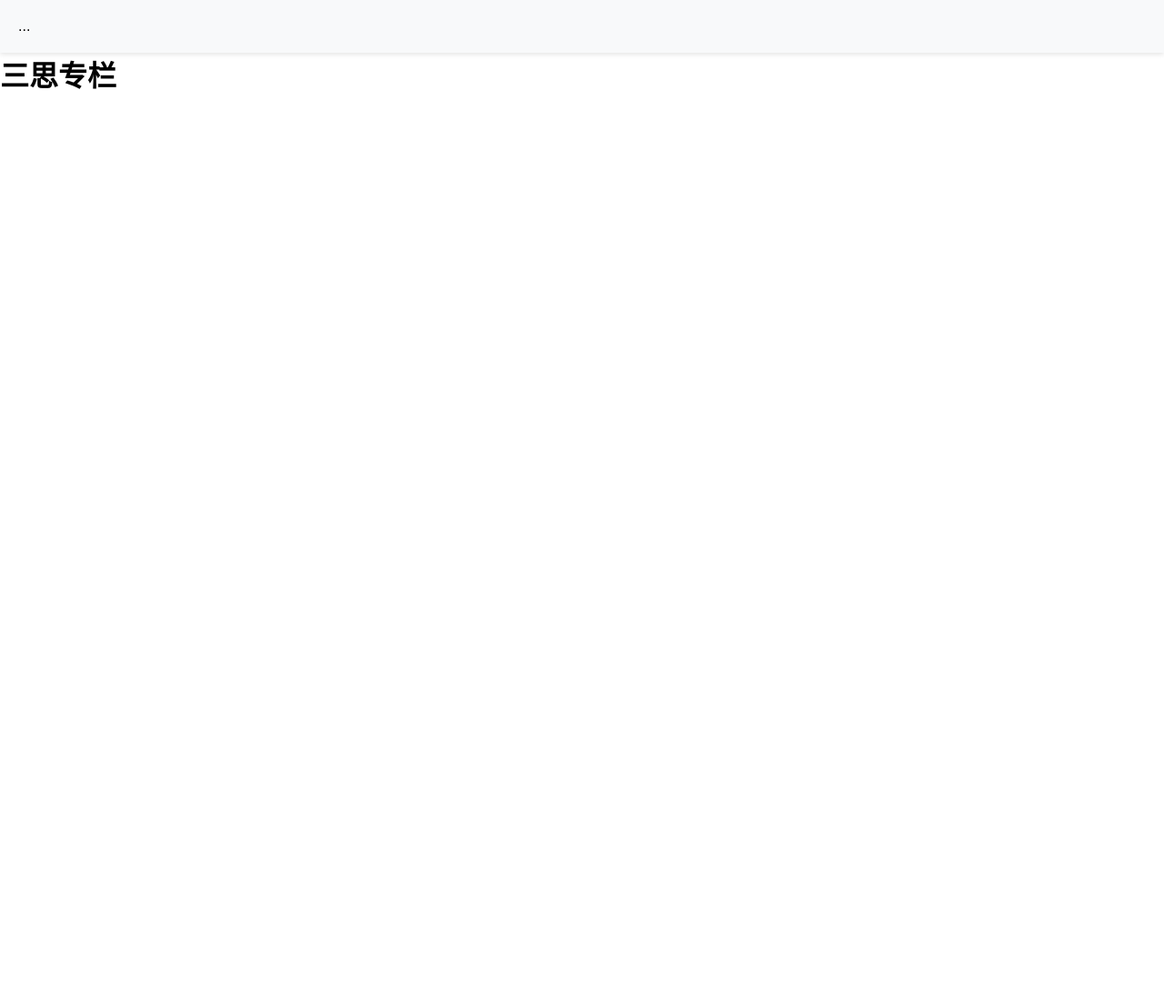
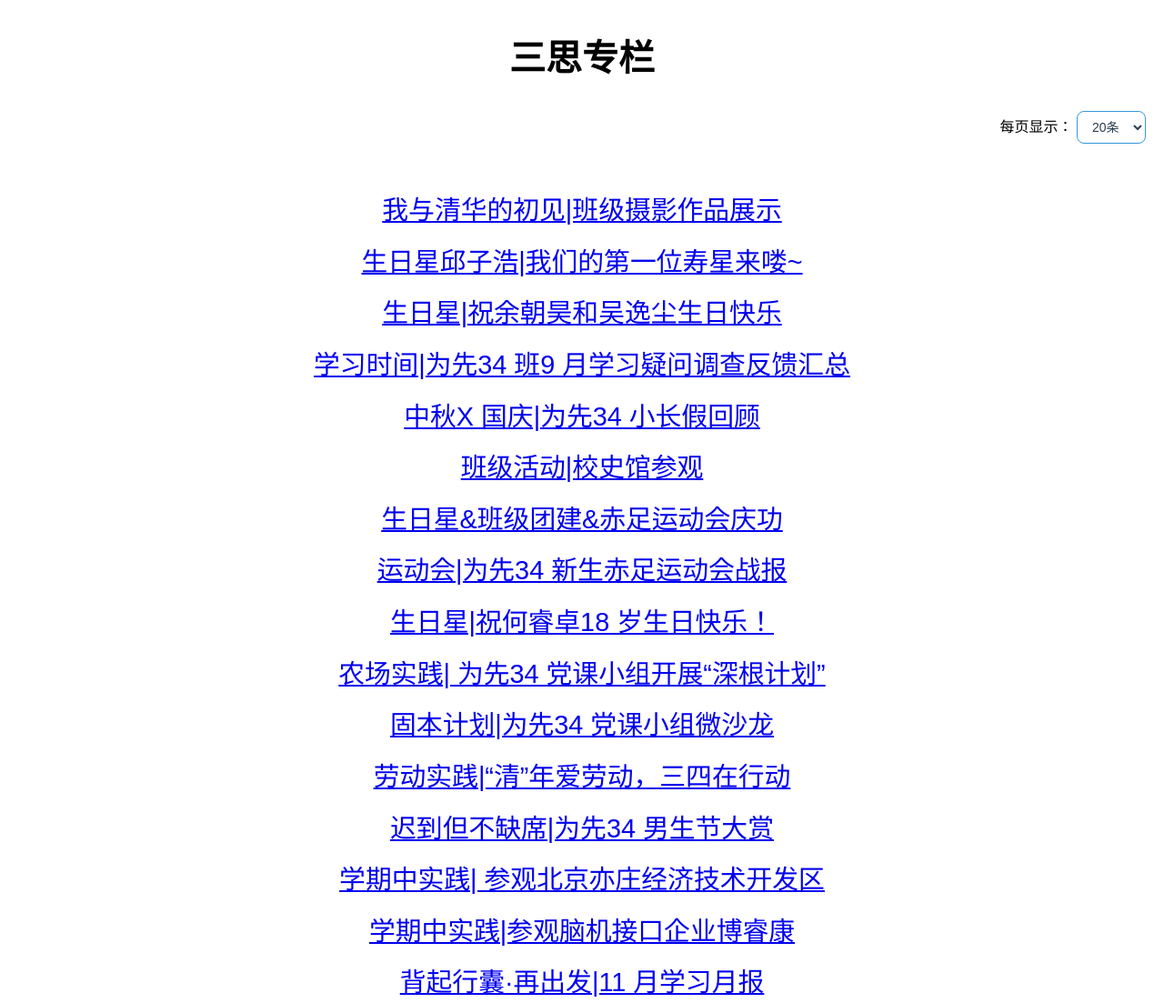
Before and after one commit to wx34tech/website, a plain HTML site: page front/pages/column.html in a window 1280 px wide. Shown: the top 1103 px of the page at 91% size. Before the commit the page ends 800 px from the top, so only its background shows below. Drawn offline with Linux system fonts and the light colour scheme.

Commit message:
Update column.html

```diff
--- a/front/pages/column.html
+++ b/front/pages/column.html
@@ -1,17 +1,32 @@
 <!-- 三思专栏页 -->
 <!DOCTYPE html>
-<html lang="zh-CN">
+<html>
 <head>
-    <meta charset="UTF-8">
     <title>三思专栏</title>
     <link rel="stylesheet" href="../styles.css">
 </head>
 <body>
-    <nav>...</nav> <!-- 复用导航代码 -->
+    <div class="container">
+        <h1 class="column-title">三思专栏</h1>
 
-    <div class="content">
-        <h1>三思专栏</h1>
-        <!-- 后续可添加三思专栏功能 -->
+        <!-- 分页选择器 -->
+        <div class="page-size-selector">
+            每页显示：
+            <select id="page-size">
+                <option value="10">10条</option>
+                <option value="20" selected>20条</option>
+                <option value="50">50条</option>
+            </select>
+        </div>
+
+        <div id="articles-container" class="articles-grid"></div>
+
+        <div class="pagination-controls">
+            <button id="prev-btn" class="pagination-btn">← 上一页</button>
+            <span id="page-indicator">第1页</span>
+            <button id="next-btn" class="pagination-btn">下一页 →</button>
+        </div>
     </div>
+    <script src="../script.js"></script>
 </body>
 </html>
```
